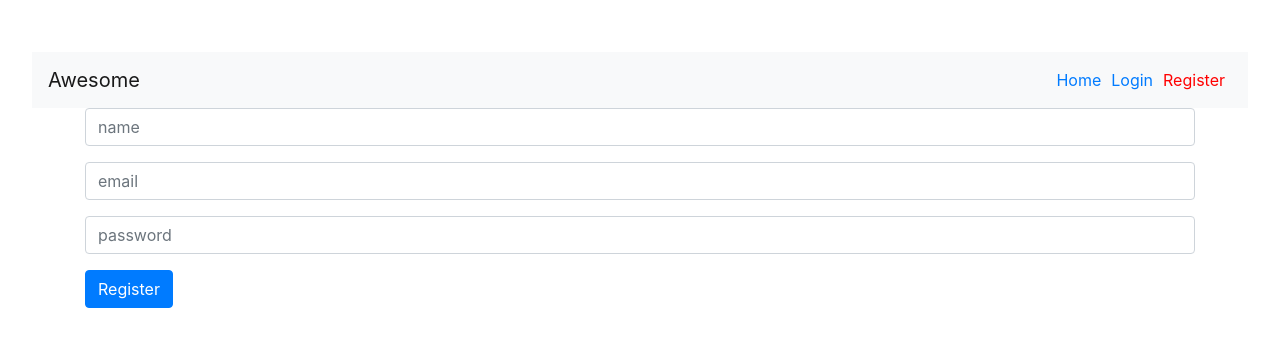
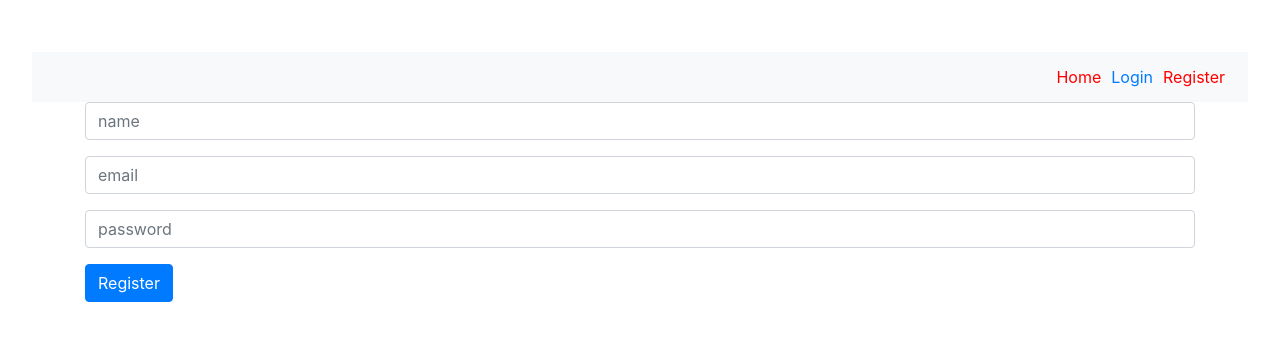
Before and after one commit to MauriceOkumu/Fairygame, a React (Create React App) app in the folder frontend/: page /register in a window 1280 px wide. Shown: the top 346 px of the page. Built offline with nearby package versions, Linux system fonts and the light colour scheme.

Commit message:
Add full screen stage

```diff
--- a/frontend/src/actions/authentication.js
+++ b/frontend/src/actions/authentication.js
@@ -25,7 +25,6 @@ export const loginUser = (user) => dispatch => {
         setAuthToken(token);
 
         const decoded = jwt_decode(token);
-        console.log('Decoded', token)
         dispatch(setCurrentUser(decoded))
     })
     .catch(err => {
--- a/frontend/src/components/Routes.jsx
+++ b/frontend/src/components/Routes.jsx
@@ -20,9 +20,9 @@ class Routes extends Component {
       const authLinks = (
         <div>
           <ul className="navbar-nav ml-auto">
-          <li  className="nav-item">
-                <NavLink activeClassName="active" to="/cargame">Car Game</NavLink>
-          </li>
+          {/* <li  className="nav-item">
+                <NavLink activeClassName="active" to="/">Home</NavLink>
+          </li> */}
           <li  className="nav-item">
                 <NavLink activeClassName="active" to="/fairyland">FairyLand</NavLink>
           </li>
@@ -38,7 +38,7 @@ class Routes extends Component {
         const guestLinks = (
             <ul className="navbar-nav ml-auto">
                    <li className="nav-item">
-                     <NavLink exact activeClassName="active" to="/">Home</NavLink>
+                     <NavLink  activeClassName="active" to="/">Home</NavLink>
                   </li>
                   <li className="nav-item">
                     <NavLink activeClassName="active" to="/login">Login</NavLink>
@@ -51,7 +51,6 @@ class Routes extends Component {
         return (
             <BrowserRouter>
             <nav className="navbar navbar-expand-lg navbar-light bg-light">
-                <a className="navbar-brand" href="#">Awesome</a>
                 <div className="collapse navbar-collapse" id="navbarSupportedContent">
                     { isAuthenticated ? authLinks : guestLinks }
                 </div>
--- a/frontend/src/gamelogic/fairy.jsx
+++ b/frontend/src/gamelogic/fairy.jsx
@@ -17,7 +17,7 @@ class Fairy extends Component {
         console.log('User =>', user)
         return (
 
-            <Stage width={1000} height={500} options={
+            <Stage width={window.innerWidth} height={window.innerHeight} options={
                 { backgroundColor:  0x1099bb , antialias: true, interactive: true ,resolution: 1}
                 }>
                 <Welcome />
```
